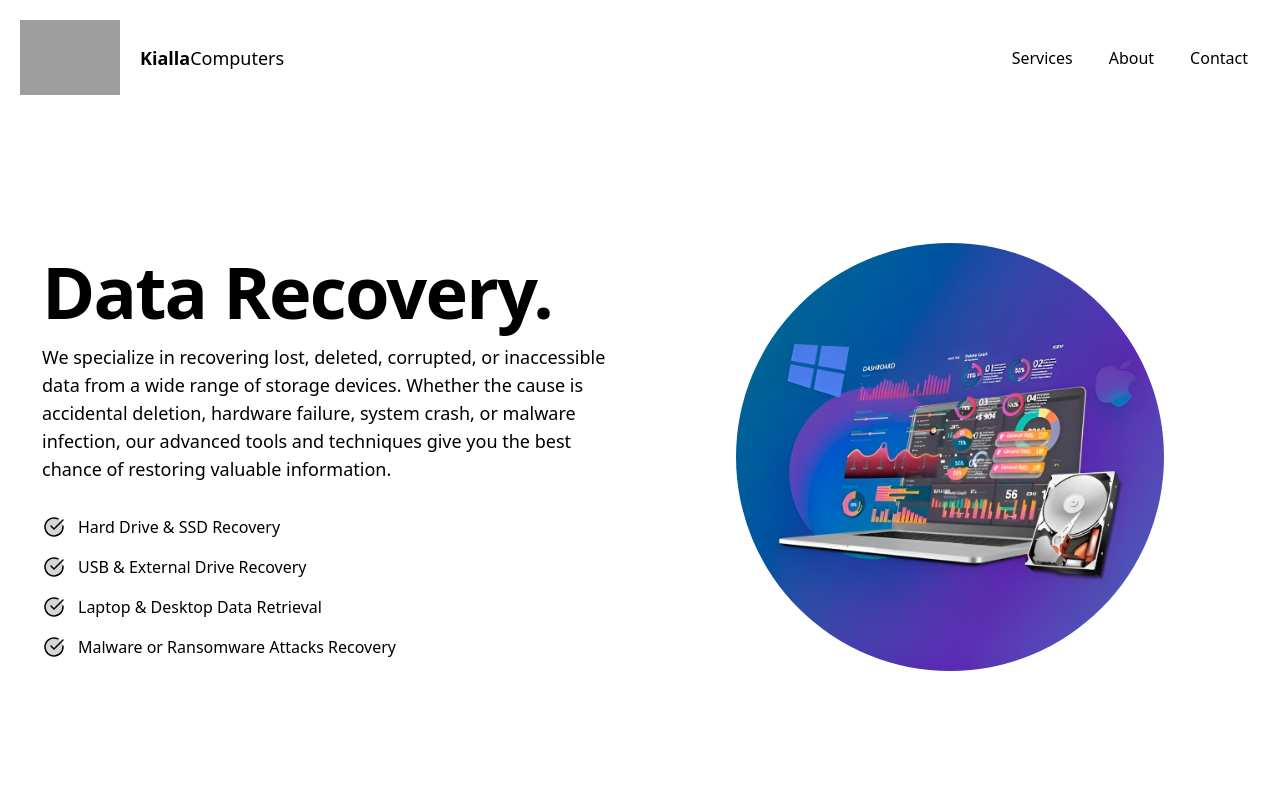
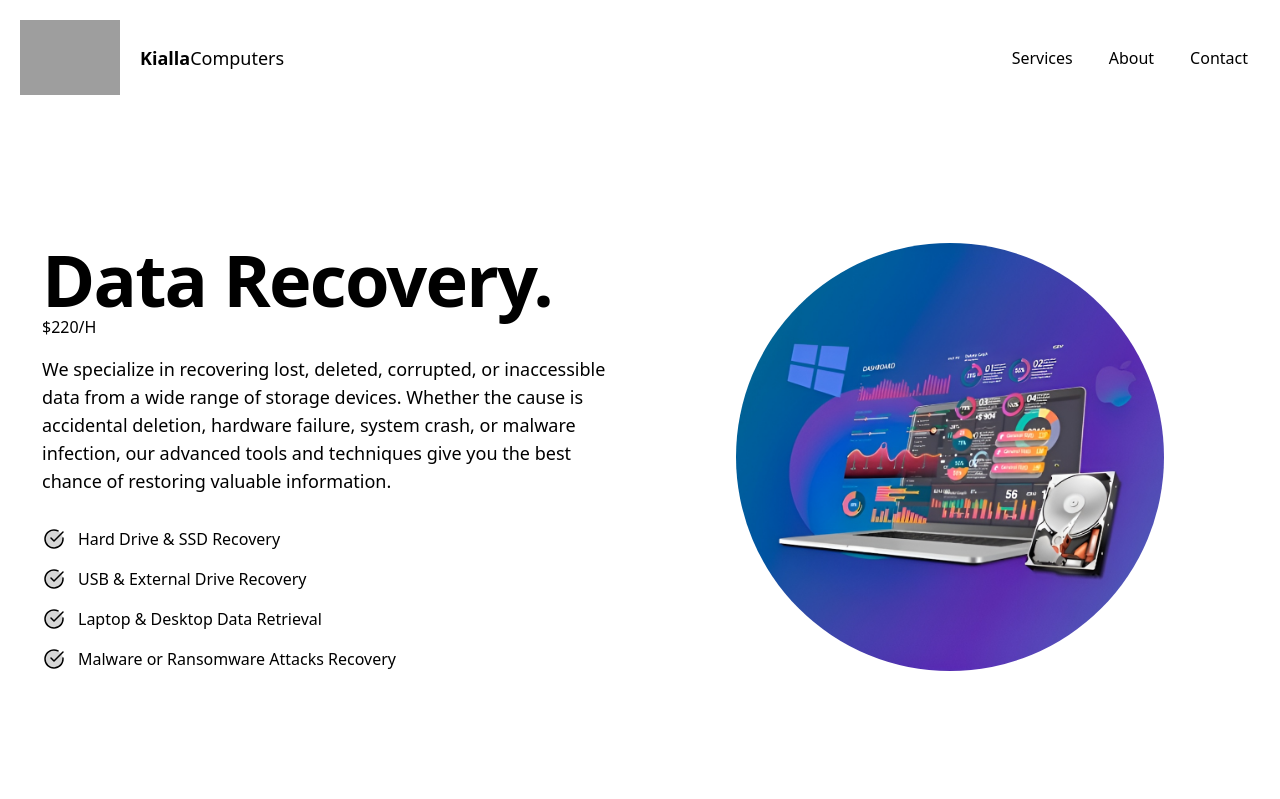
Before and after one commit to MrMalty/website, a Nuxt app: page /datarecovery in a window 1280 px wide. Shown: the top 799 px of the page. Built offline with nearby package versions, Linux system fonts and the light colour scheme; grey boxes are pictures that could not be loaded.

Commit message:
updating Data Recovery

```diff
--- a/components/landing/Drc.vue
+++ b/components/landing/Drc.vue
@@ -17,6 +17,7 @@
       >
         Data Recovery.
       </h1>
+      <h2>$220/H</h2>
       <p class="text-lg mt-4 text-Primary max-w-xl">
         We specialize in recovering lost, deleted, corrupted, or inaccessible data
         from a wide range of storage devices. Whether the cause is accidental deletion,
```
